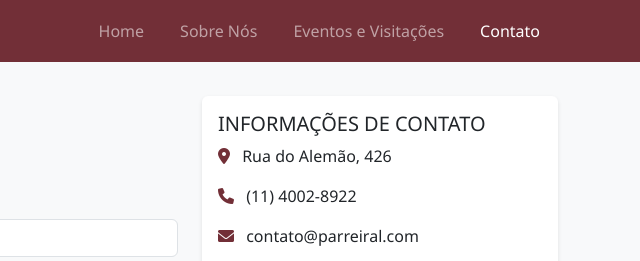
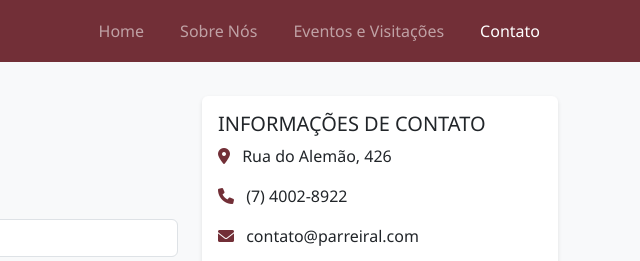
Before and after one commit to zanotelliph/Parreiral, a plain HTML site: page HTML/contato.html in a window 1280 px wide. Shown: the top 261 px of the page, 640-1280 px from the left. Drawn offline with nearby package versions, Linux system fonts and the light colour scheme.

Commit message:
Update 10 index

```diff
--- a/HTML/contato.html
+++ b/HTML/contato.html
@@ -82,7 +82,7 @@
                     <div class="card-body">
                         <h5 class="card-title">INFORMAÇÕES DE CONTATO</h5>
                         <p><i class="fas fa-map-marker-alt me-2 text-wine"></i> Rua do Alemão, 426</p>
-                        <p><i class="fas fa-phone me-2 text-wine"></i> (11) 4002-8922</p>
+                        <p><i class="fas fa-phone me-2 text-wine"></i> (7) 4002-8922</p>
                         <p><i class="fas fa-envelope me-2 text-wine"></i> contato@parreiral.com</p>
                         <p><i class="fas fa-clock me-2 text-wine"></i> Seg-Sex: 8h-18h</p>
                         <p><i class="fas fa-clock me-2 text-wine"></i> Sáb-Feriados: 8h-14h</p>
```
Also changed, not shown: index.html (renamed from HTML/index.html).
